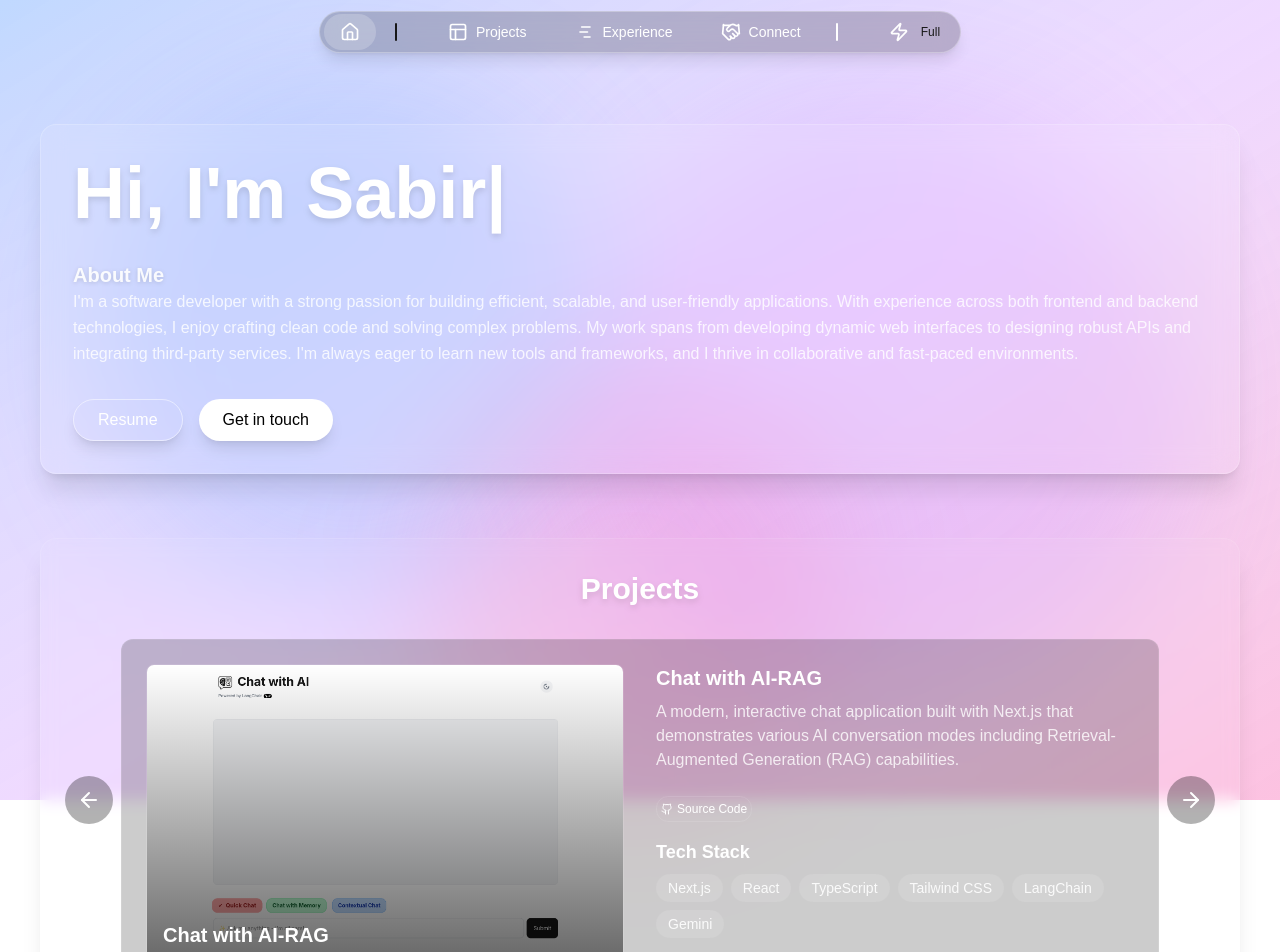
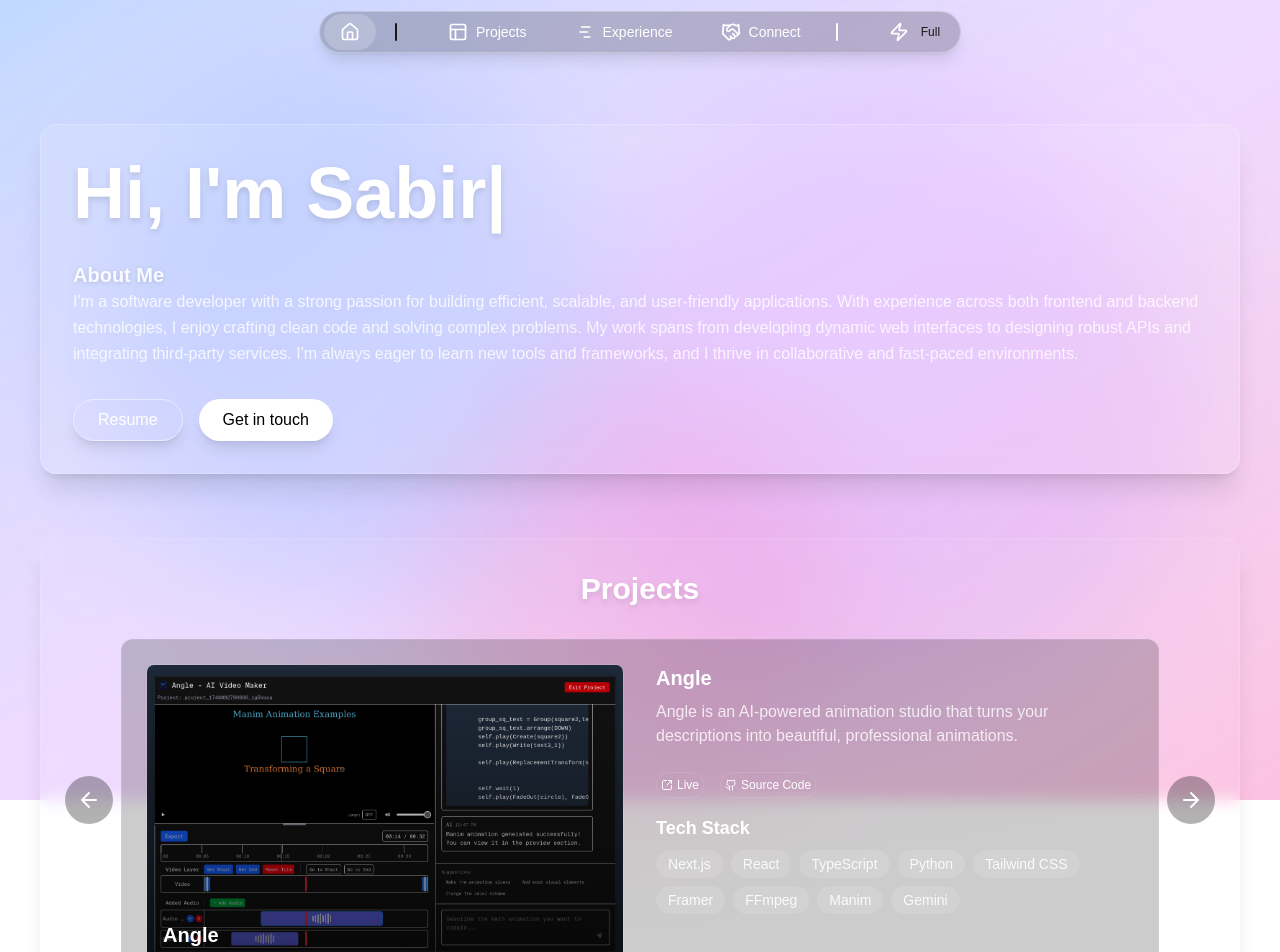
Before and after one commit to anonlegionoke/portfolio, a Next.js app: page / in a window 1280 px wide. Shown: the top 952 px of the page. Built offline with nearby package versions, Linux system fonts and the light colour scheme.

Commit message:
new-project

```diff
--- a/src/app/components/Project.tsx
+++ b/src/app/components/Project.tsx
@@ -17,15 +17,24 @@ const Project = () => {
   const projects: ProjectData[] = [
     {
       id: 1,
+      name: "Angle",
+      description: "Angle is an AI-powered animation studio that turns your descriptions into beautiful, professional animations. ",
+      screenshot: "/screenshots/angle-video-maker3.png",
+      liveLink: "https://angle-alpha.vercel.app/",
+      githubLink: "https://github.com/anonlegionoke/angle",
+      techStack: ["Next.js", "React", "TypeScript", "Python", "Tailwind CSS", "Framer", "FFmpeg", "Manim", "Gemini"]
+    },
+    {
+      id: 2,
       name: "Chat with AI-RAG",
       description: "A modern, interactive chat application built with Next.js that demonstrates various AI conversation modes including Retrieval-Augmented Generation (RAG) capabilities.",
       screenshot: "/screenshots/ai-rag-chat-1.png",
-      liveLink: undefined,
+      liveLink: "https://chat-with-ai-rag.vercel.app/",
       githubLink: "https://github.com/anonlegionoke/Chat-with-AI-RAG",
       techStack: ["Next.js", "React", "TypeScript", "Tailwind CSS", "LangChain", "Gemini"]
     },
     {
-      id: 2,
+      id: 3,
       name: "Crypto Gate",
       description: "A secure Solana-based crypto payment gateway where merchants can accept any token and settle in USDC via Jupiter swap integration.",
       screenshot: "/screenshots/crypto-gate.png",
@@ -34,7 +43,7 @@ const Project = () => {
       techStack: ["Next.js", "TypeScript", "Tailwind CSS", "Jupiter", "Solana", "PostgreSQL", "Prisma", "JWT"]
     },
     {
-      id: 3,
+      id: 4,
       name: "Blog App",
       description: "A React-based blog app powered by Appwrite, featuring rich text editing, image uploads, post management, and user authentication with synced access across devices.",
       screenshot: "/screenshots/blog-app.png",
@@ -43,7 +52,7 @@ const Project = () => {
       techStack: ["React", "TypeScript", "Tailwind CSS", "Appwrite", "TinyMCE", ]
     },
     {
-      id: 4,
+      id: 5,
       name: "Movie Review App",
       description: "A movie review app using the TMDb API, allowing users to browse movies, search titles, read and contribute reviews with full create, update, and delete support.",
       screenshot: "/screenshots/movie-review-app.png",
@@ -52,7 +61,7 @@ const Project = () => {
       techStack: ["JavaScript", "HTML", "CSS", "Node.js", "Express", "MongoDB"]
     },
     {
-      id: 5,
+      id: 6,
       name: "Todo Lister",
       description: "Console Todo App in C++ that generates a random ID for each task, allowing users to add and mark tasks as completed.",
       screenshot: "/screenshots/todo-lister.png",
@@ -61,7 +70,7 @@ const Project = () => {
       techStack: ["C++"]
     },
     {
-      id: 6,
+      id: 7,
       name: "Blockbuster | The Movie Store",
       description: "Landing page for the Blockbuster Movie Store website if they were still around today.",
       screenshot: "/screenshots/blockbuster.png",
@@ -70,7 +79,7 @@ const Project = () => {
       techStack: ["HTML", "CSS", "JavaScript"]
     },
     {
-      id: 7,
+      id: 8,
       name: "Greeting on Panel",
       description: "A simple and efficient extension to display greetings based on time of the day on the GNOME desktop environment top panel.",
       screenshot: "/screenshots/gnome-extension.png",
@@ -79,7 +88,7 @@ const Project = () => {
       techStack: ["JavaScript", "Gnome-Shell"]
     },
     {
-      id: 8,
+      id: 9,
       name: "Loop Texts on Panel",
       description: "A customizable GNOME extension that displays any text—such as reminders or quick notes—on the top panel, with support for looping messages for continuous visibility.",
       screenshot: "/screenshots/gnome-extension.png",
```
Also changed, not shown: public/screenshots/angle-video-maker3.png (added).
